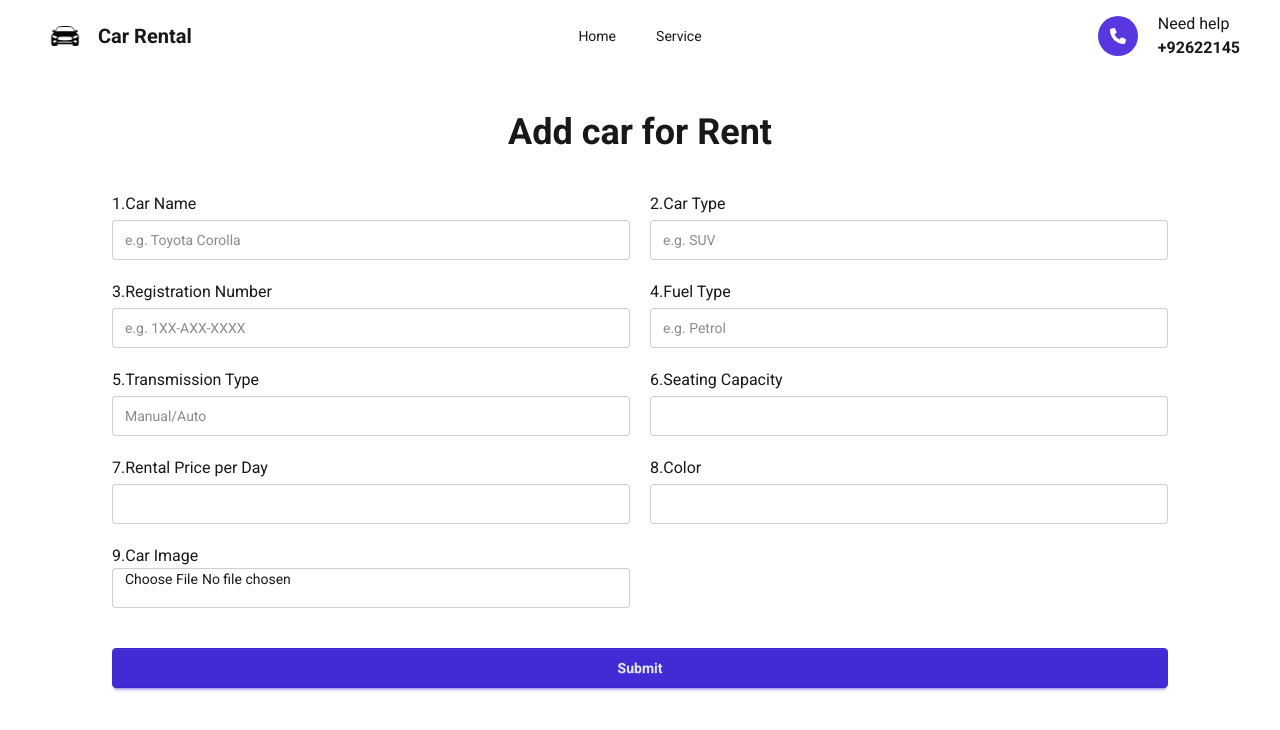
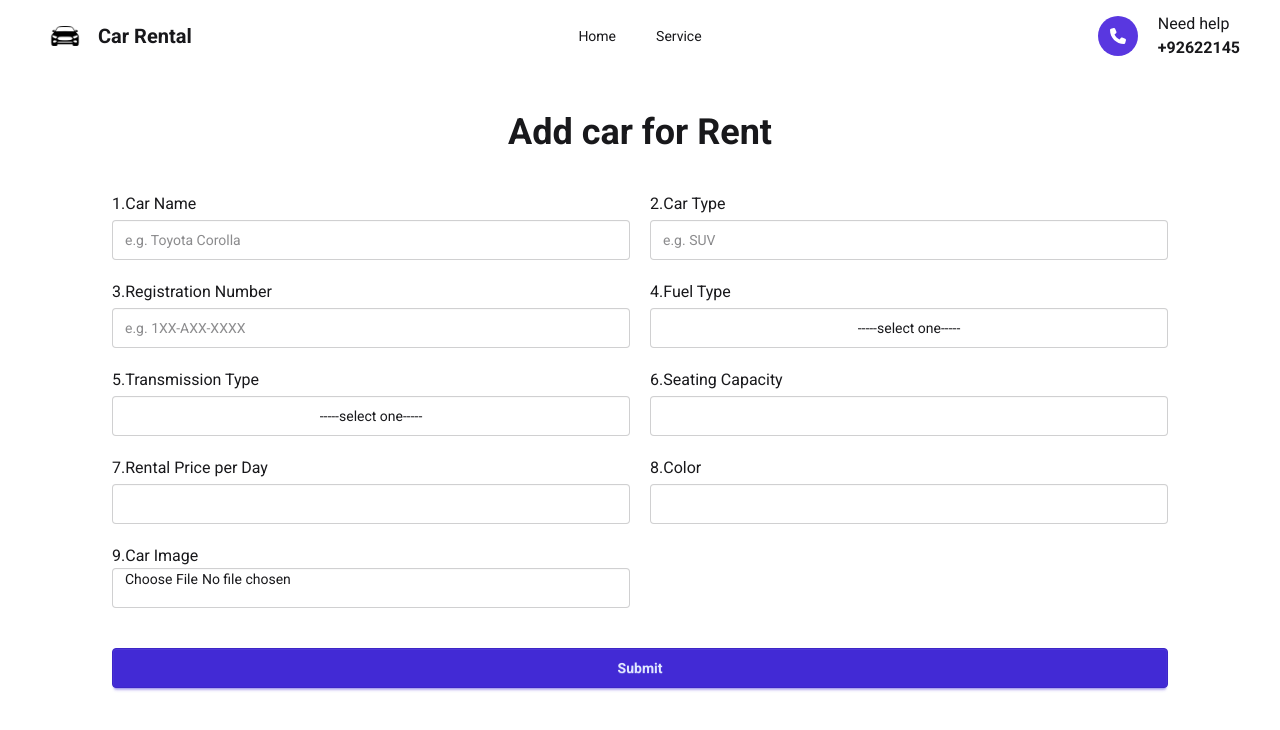
Before and after one commit to Fahadbinhai/car-rent-next.js, a Next.js app: page /AddCar in a window 1280 px wide. Shown: the top 730 px of the page. Built offline with nearby package versions, Linux system fonts and the light colour scheme.

Commit message:
added form for add car

```diff
--- a/src/app/AddCar/page.jsx
+++ b/src/app/AddCar/page.jsx
@@ -5,6 +5,9 @@ import Swal from 'sweetalert2';
 const AddCar = () => {
 
     const [uploadingImg, setUploadingImg] = useState(null)
+    const [fuel, setFuel] = useState('')
+    const [gear, setGear] = useState('')
+    console.log(fuel)
 
     // uploading photo
     const handleUploadImage = async () => {
@@ -29,7 +32,7 @@ const AddCar = () => {
         e.preventDefault()
         // const imgUrl = await url
         const imgUrl = await handleUploadImage()
-        console.log(imgUrl)
+        // console.log(imgUrl)
 
         if (!imgUrl) {
             Swal.fire({
@@ -46,10 +49,20 @@ const AddCar = () => {
         const carName = form.car.value;
         const carType = form.carType.value;
         const registration = form.registration.value;
-
-        console.log(carName, carType, registration)
+        const fuelType = fuel;
+        const gearType = gear;
+        const totalSits = form.capacity.value;
+        const perDayPrice = form.price.value;
+        const carColor = form.color.value;
+        const carImage = imgUrl;
 
 
+        const CarDetails = {
+            carName, carType, registration, fuelType, gearType, totalSits, perDayPrice, carColor, carImage
+        }
+
+        console.log(CarDetails);
+        form.reset();
     }
 
     return (
@@ -75,6 +88,7 @@ const AddCar = () => {
                         </div>
 
                         {/* car type */}
+                        {/* future e select diye change kora hobe */}
                         <div>
                             <label className="block font-medium mb-1">2.Car Type</label>
                             <input
@@ -101,32 +115,53 @@ const AddCar = () => {
                         {/* Fuel Type */}
                         <div>
                             <label className="block font-medium mb-1">4.Fuel Type</label>
-                            <input
+                            {/* <input
                                 type="text"
                                 name="fuel"
                                 placeholder="e.g. Petrol"
                                 className="input input-bordered w-full"
                                 required
-                            />
+                            /> */}
+                            <select
+                                value={fuel}
+                                className="input input-bordered w-full"
+                                onChange={(e) => setFuel(e.target.value)}
+                            >
+
+                                <option className='text-center' value="" disabled >-----select one-----</option>
+                                <option value="Petrol">Petrol</option>
+                                <option value="octane">Octane</option>
+                                <option value="Diesel">Diesel</option>
+                                <option value="Electric">Electric</option>
+                            </select>
                         </div>
 
                         {/* Transmission Type */}
                         <div>
                             <label className="block font-medium mb-1">5.Transmission Type</label>
-                            <input
+                            {/* <input
                                 type="text"
                                 name="gear"
                                 placeholder="Manual/Auto"
                                 className="input input-bordered w-full"
                                 required
-                            />
+                            /> */}
+                            <select className="input input-bordered w-full"
+                                value={gear}
+                                onChange={(e) => setGear(e.target.value)}
+                            >
+                                <option className='text-center' value='' disabled >-----select one-----</option>
+                                <option value="Auto">Auto</option>
+                                <option value="Manual">Manual</option>
+
+                            </select>
                         </div>
 
                         {/* capacity  */}
                         <div>
                             <label className="block font-medium mb-1">6.Seating Capacity</label>
                             <input
-                                type="text"
+                                type="number"
                                 name="capacity"
                                 className="input input-bordered w-full"
                                 required
@@ -137,7 +172,7 @@ const AddCar = () => {
                         <div>
                             <label className="block font-medium mb-1">7.Rental Price per Day</label>
                             <input
-                                type="text"
+                                type="number"
                                 name="price"
                                 className="input input-bordered w-full"
                                 required
```
